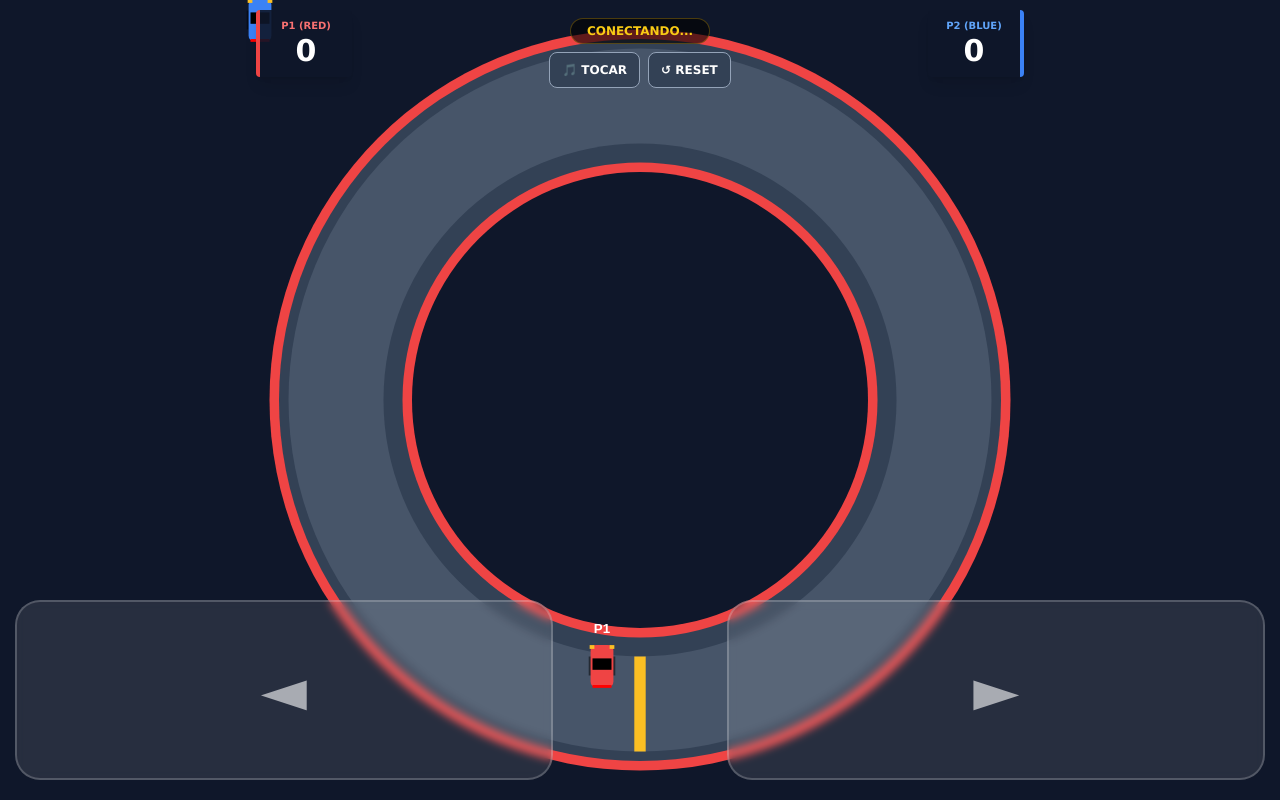
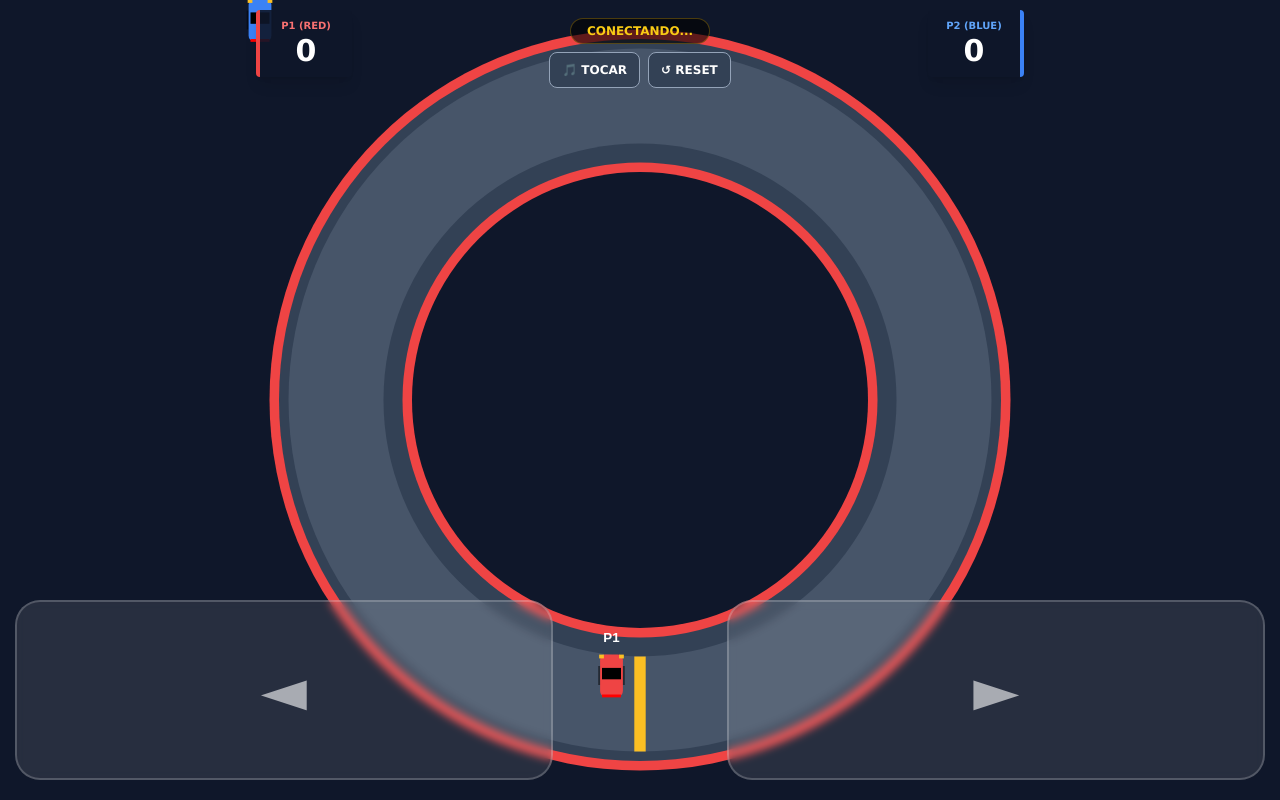
Before and after one commit to Matheus01891/jogo-online, a plain HTML site: page index.html in a window 1280 px wide. Both pictures are taken after a click on the button "🏎️ SOU O P1 (VERMELHO)". Drawn offline with nearby package versions, Linux system fonts and the light colour scheme; no server answers.

Commit message:
ATT V1.9

```diff
--- a/index.html
+++ b/index.html
@@ -3,7 +3,7 @@
 <head>
     <meta charset="UTF-8">
     <meta name="viewport" content="width=device-width, initial-scale=1.0, maximum-scale=1.0, user-scalable=no">
-    <title>RACHA DOS IRMÃOS - V9 FINAL</title>
+    <title>RACHA V10 - SYNC & FAIR</title>
     <script src="https://cdn.tailwindcss.com"></script>
     <style>
         body { margin: 0; overflow: hidden; background: #0f172a; touch-action: none; font-family: 'Verdana', sans-serif; user-select: none; }
@@ -60,8 +60,8 @@
 
     <!-- LOBBY -->
     <div id="lobby" class="fixed inset-0 bg-slate-900 z-50 flex flex-col items-center justify-center p-6 text-white interactive">
-        <h1 class="text-5xl font-black italic mb-2 text-yellow-400 drop-shadow-lg">RACHA V9</h1>
-        <p class="text-slate-400 mb-8 text-center text-sm">Versão Final com Suas Chaves</p>
+        <h1 class="text-5xl font-black italic mb-2 text-yellow-400 drop-shadow-lg">RACHA V10</h1>
+        <p class="text-slate-400 mb-8 text-center text-sm">Largada Justa + Sync Forçado</p>
 
         <div class="w-full max-w-sm flex flex-col gap-4">
             <input type="text" id="username" class="w-full bg-slate-800 border-2 border-slate-600 rounded-xl p-4 text-white font-bold uppercase text-center text-xl focus:border-yellow-400 outline-none" placeholder="SEU NOME">
@@ -76,7 +76,6 @@
             <div id="loading-msg" class="hidden text-center text-yellow-400 font-bold animate-pulse">
                 INICIANDO...
             </div>
-            <p class="text-[10px] text-slate-500 text-center mt-4">Conectando ao jogo-de-2...</p>
         </div>
     </div>
 
@@ -125,7 +124,7 @@
         import { getAuth, signInAnonymously, onAuthStateChanged } from "https://www.gstatic.com/firebasejs/11.6.1/firebase-auth.js";
         import { getFirestore, doc, onSnapshot, setDoc, updateDoc } from "https://www.gstatic.com/firebasejs/11.6.1/firebase-firestore.js";
 
-        // --- SUAS CHAVES DO FIREBASE (NÃO REMOVER!) ---
+        // --- CONFIGURAÇÃO FIREBASE ---
         const firebaseConfig = {
             apiKey: "AIzaSyBfVOCuakSWtU6O_d_XstGoDpAg8fC2_n4",
             authDomain: "jogo-de-2-169d9.firebaseapp.com",
@@ -135,8 +134,8 @@
             appId: "1:37135467278:web:e2e0cdec4c6dbcda768d5f"
         };
 
-        // Inicialização
-        let app, auth, db, dbConnected = false;
+        // Inicialização com Tratamento de Erro
+        let app, auth, db;
         try {
             app = initializeApp(firebaseConfig);
             auth = getAuth(app);
@@ -144,7 +143,7 @@
             console.log("Firebase Init OK");
         } catch (e) {
             console.error("Firebase Init Fail", e);
-            alert("Erro nas Chaves do Firebase!");
+            alert("Erro config Firebase");
         }
 
         // --- ÁUDIO ---
@@ -166,7 +165,7 @@
         const ctx = canvas.getContext('2d');
         const body = document.getElementById('body');
 
-        // Dimensões
+        // Dimensões Pista
         const VIRTUAL_WIDTH = 800;
         const VIRTUAL_HEIGHT = 800;
         const TRACK_RADIUS = 320;
@@ -174,11 +173,15 @@
         const SAFE_INNER = TRACK_RADIUS - (TRACK_WIDTH/2) - 10;
         const SAFE_OUTER = TRACK_RADIUS + (TRACK_WIDTH/2) + 10;
 
+        // Centro da Pista
+        const CX = VIRTUAL_WIDTH / 2;
+        const CY = VIRTUAL_HEIGHT / 2;
+
         let myId = 0;
         let isReady = false;
         let scaleFactor = 1;
         let lastCrashTime = 0;
-        let currentUser = null;
+        let authReady = false;
 
         // Física
         const MAX_SPEED = 8.0;
@@ -195,21 +198,16 @@
 
         const keys = { left: false, right: false, up: false };
 
-        // --- AUTENTICAÇÃO ANÔNIMA ---
+        // --- AUTENTICAÇÃO ---
         if (auth) {
             signInAnonymously(auth).catch((error) => {
-                console.error("Erro no login anônimo:", error);
-                updateStatus("ERRO LOGIN", "red");
+                console.warn("Auth Anônimo falhou, mas continuando:", error);
             });
 
             onAuthStateChanged(auth, (user) => {
                 if (user) {
-                    console.log("Logado como:", user.uid);
-                    currentUser = user;
-                    dbConnected = true;
+                    authReady = true;
                     updateStatus("ONLINE", "green");
-                } else {
-                    updateStatus("DESCONECTADO", "red");
                 }
             });
         }
@@ -234,7 +232,6 @@
 
         // --- INICIAR JOGO ---
         window.startGame = (id) => {
-            console.log("Start Game ID:", id);
             const nameInput = document.getElementById('username').value.trim() || `P${id}`;
             myId = id;
 
@@ -250,26 +247,22 @@
             isReady = true;
             requestAnimationFrame(loop);
 
-            // Sync Loop
+            // Sync Loop (Envia mesmo sem auth completa se o db permitir)
             setInterval(sendData, 40);
             setupListener();
 
-            // Música
-            bgm.play().catch(e => console.log("Musica precisa de clique"));
+            bgm.play().catch(e => console.log("Musica manual"));
         };
 
         // --- BANCO DE DADOS ---
-        // Usando o caminho da collection direta pois suas regras permitem
-        // Caso mude a regra para auth!=null, isso continua funcionando
-        const getGameDoc = () => doc(db, 'corridas', 'sala_unica_v9');
+        const getGameDoc = () => doc(db, 'corridas', 'sala_unica_v10');
 
-        // --- RESET ---
+        // --- RESET GLOBAL ---
         window.forceReset = async () => {
             if(!isReady) return;
             state.p1.laps = 0; state.p2.laps = 0;
             resetMyPosition();
 
-            if (dbConnected) {
             try {
                 await setDoc(getGameDoc(), {
                     status: 'CRASHED',
@@ -278,15 +271,27 @@
                     p2: { laps: 0 }
                 }, { merge: true });
             } catch(e) {}
-            }
         };
 
         function resetMyPosition() {
-            const startY = VIRTUAL_HEIGHT/2 + TRACK_RADIUS - 40;
+            // Posicionamento Justo (Atrás da linha)
+            // A linha fica em Y positivo (baixo). Angulo 0 é direita.
+            // Para ficar atrás da linha (antes de cruzar X=CX), precisamos estar em X < CX.
+            const startY = CY + TRACK_RADIUS - 40; // Parte de baixo
             const p = state[`p${myId}`];
-            p.x = (myId === 1) ? VIRTUAL_WIDTH/2 - 40 : VIRTUAL_WIDTH/2 + 40;
-            p.y = startY;
-            p.angle = 0;
+
+            if (myId === 1) {
+                // P1 (Vermelho): Raia Interna (Menor raio)
+                // Vamos posicionar um pouco à esquerda do centro (atrás da linha)
+                p.x = CX - 30;
+                p.y = CY + (TRACK_RADIUS - 30); // Raio menor (interno)
+            } else {
+                // P2 (Azul): Raia Externa (Maior raio)
+                p.x = CX - 30; // Mesmo X (alinhados)
+                p.y = CY + (TRACK_RADIUS + 30); // Raio maior (externo)
+            }
+
+            p.angle = 0; // Apontando para direita (sentido da corrida)
             p.speed = 0;
         }
 
@@ -339,8 +344,8 @@
             p.x += Math.cos(p.angle) * p.speed;
             p.y += Math.sin(p.angle) * p.speed;
 
-            const dx = p.x - VIRTUAL_WIDTH/2;
-            const dy = p.y - VIRTUAL_HEIGHT/2;
+            const dx = p.x - CX;
+            const dy = p.y - CY;
             const dist = Math.sqrt(dx*dx + dy*dy);
 
             if (dist < SAFE_INNER || dist > SAFE_OUTER) {
@@ -361,11 +366,12 @@
         }
 
         function checkLaps(player) {
-            const cx = VIRTUAL_WIDTH/2;
-            const cy = VIRTUAL_HEIGHT/2;
-            if (player.y > cy + 200) {
-                 const wasLeft = (player.x - Math.cos(player.angle)*player.speed) < cx;
-                 const isRight = player.x >= cx;
+            // Linha de chegada é vertical em X = CX, na parte de baixo (Y > CY)
+            if (player.y > CY + 100) {
+                 // Se passar da esquerda (X < CX) para a direita (X >= CX)
+                 const wasLeft = (player.x - Math.cos(player.angle)*player.speed) < CX;
+                 const isRight = player.x >= CX;
+
                  if (wasLeft && isRight) {
                      player.laps++;
                      sfxLap.currentTime = 0;
@@ -405,19 +411,17 @@
             ctx.translate(offsetX, offsetY);
             ctx.scale(scaleFactor, scaleFactor);
 
-            const cx = VIRTUAL_WIDTH/2;
-            const cy = VIRTUAL_HEIGHT/2;
+            // Pista
+            ctx.beginPath(); ctx.arc(CX, CY, SAFE_OUTER, 0, Math.PI*2); ctx.fillStyle = '#ef4444'; ctx.fill();
+            ctx.beginPath(); ctx.arc(CX, CY, TRACK_RADIUS + 60, 0, Math.PI*2); ctx.fillStyle = '#334155'; ctx.fill();
+            ctx.beginPath(); ctx.arc(CX, CY, TRACK_RADIUS + 50, 0, Math.PI*2); ctx.fillStyle = '#475569'; ctx.fill();
+            ctx.beginPath(); ctx.arc(CX, CY, TRACK_RADIUS - 50, 0, Math.PI*2); ctx.fillStyle = '#334155'; ctx.fill();
+            ctx.beginPath(); ctx.arc(CX, CY, SAFE_INNER, 0, Math.PI*2); ctx.fillStyle = '#ef4444'; ctx.fill();
+            ctx.beginPath(); ctx.arc(CX, CY, SAFE_INNER - 10, 0, Math.PI*2); ctx.fillStyle = '#0f172a'; ctx.fill();
 
-            // Pista
-            ctx.beginPath(); ctx.arc(cx, cy, SAFE_OUTER, 0, Math.PI*2); ctx.fillStyle = '#ef4444'; ctx.fill();
-            ctx.beginPath(); ctx.arc(cx, cy, TRACK_RADIUS + 60, 0, Math.PI*2); ctx.fillStyle = '#334155'; ctx.fill();
-            ctx.beginPath(); ctx.arc(cx, cy, TRACK_RADIUS + 50, 0, Math.PI*2); ctx.fillStyle = '#475569'; ctx.fill();
-            ctx.beginPath(); ctx.arc(cx, cy, TRACK_RADIUS - 50, 0, Math.PI*2); ctx.fillStyle = '#334155'; ctx.fill();
-            ctx.beginPath(); ctx.arc(cx, cy, SAFE_INNER, 0, Math.PI*2); ctx.fillStyle = '#ef4444'; ctx.fill();
-            ctx.beginPath(); ctx.arc(cx, cy, SAFE_INNER - 10, 0, Math.PI*2); ctx.fillStyle = '#0f172a'; ctx.fill();
-
+            // Linha de Chegada
             ctx.lineWidth = 12; ctx.strokeStyle = '#fbbf24';
-            ctx.beginPath(); ctx.moveTo(cx, cy + TRACK_RADIUS - 50); ctx.lineTo(cx, cy + TRACK_RADIUS + 50); ctx.stroke();
+            ctx.beginPath(); ctx.moveTo(CX, CY + TRACK_RADIUS - 50); ctx.lineTo(CX, CY + TRACK_RADIUS + 50); ctx.stroke();
 
             drawCar(state.p1, '#ef4444');
             drawCar(state.p2, '#3b82f6');
@@ -454,7 +458,7 @@
 
         // --- NETWORKING ---
         async function sendData() {
-            if (!isReady || !currentUser || !dbConnected) return;
+            if (!isReady) return; // Removida a verificação estrita de Auth para não bloquear o envio
 
             const myData = {
                 x: Math.round(state[`p${myId}`].x),
@@ -468,13 +472,15 @@
             payload[`p${myId}`] = myData;
 
             try {
+                // Tenta enviar mesmo sem confirmação de login (já que as regras são públicas por enquanto)
                 await setDoc(getGameDoc(), payload, { merge: true });
-            } catch(e) { console.error("Erro envio:", e); }
+            } catch(e) {
+                console.error("Erro envio (Sync):", e);
+            }
         }
 
         function setupListener() {
-            if (!dbConnected) return;
-
+            // Escuta mesmo sem Auth confirmado
             onSnapshot(getGameDoc(), (snap) => {
                 if (!snap.exists()) return;
                 const data = snap.data();
```
Lines whose indentation alone changed are shown as unchanged.
